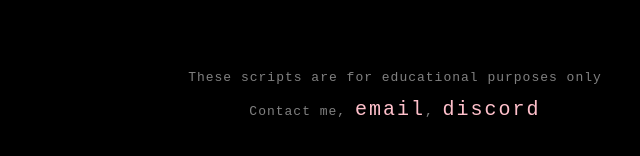
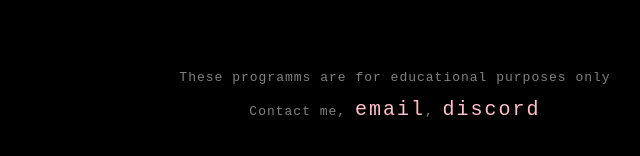
Before and after one commit to Okerew/okral.com, a plain HTML site: page index.html in a window 1280 px wide. Shown: the part 630-786 px from the top of the page, 245-885 px from the left. Drawn offline with nearby package versions, Linux system fonts and the light colour scheme.

Commit message:
Update index.html

```diff
--- a/index.html
+++ b/index.html
@@ -193,7 +193,7 @@
         <img src="https://cdn.glitch.global/a876511c-32af-4497-ae48-bc7d305558bb/Screenshot%202024-05-02%20at%2008.25.35.png?v=1714631390910">
         <a src="https://github.com/Okerew/okrol/blob/main/README.md">Download</a>
       </div>
-      <p>These scripts are for educational purposes only</p>
+      <p>These programms are for educational purposes only</p>
       <p>
         Contact me, <a href="mailto:okerewgroup@proton.me">email</a>,
         <a href="https://discord.com/users/1130105085918191706">discord</a>
```
